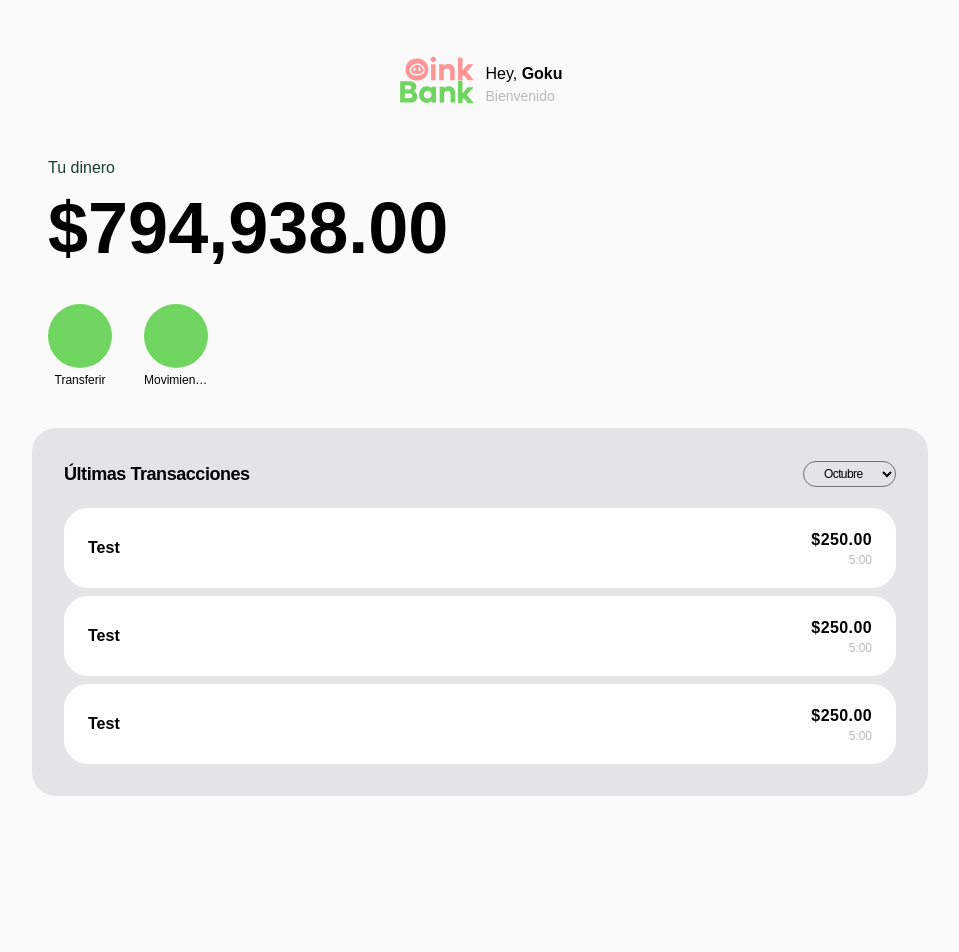
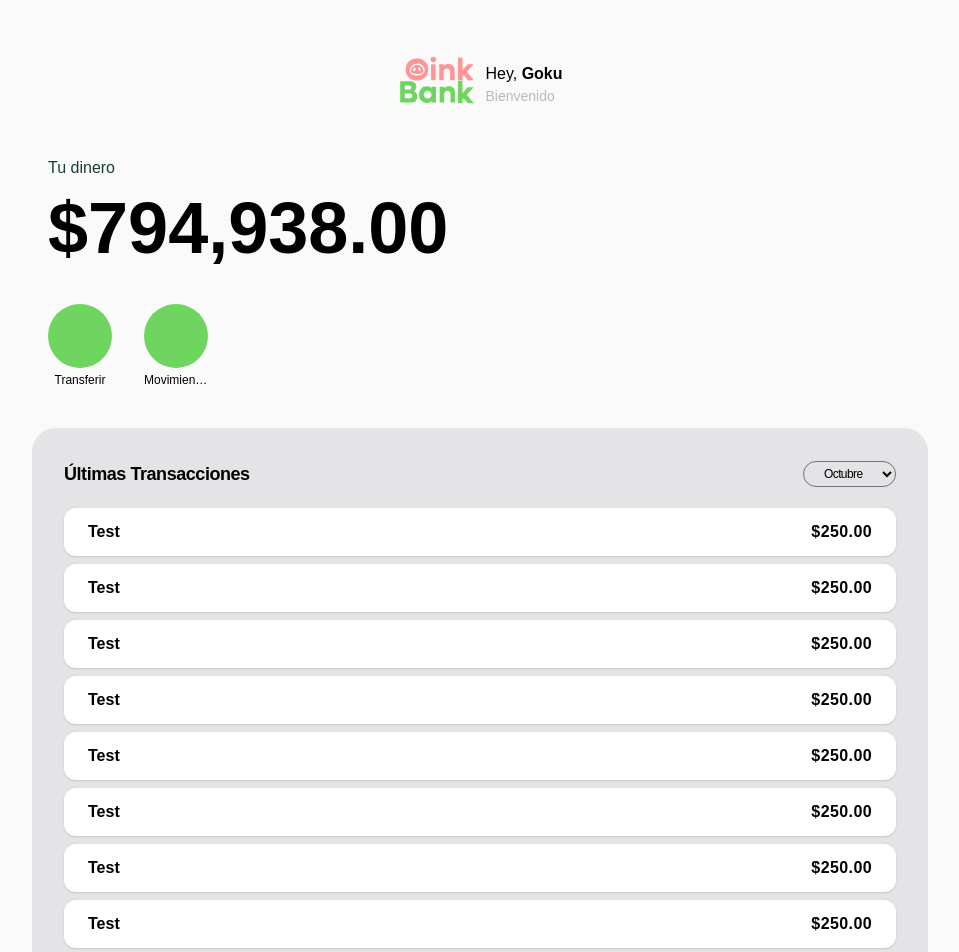
Before and after one commit to No-Country-simulation/c21-27-n-java-angular, an Angular app in the folder frontend/: page /dashboard in a window 1280 px wide. Shown: the top 952 px of the page, without its empty margins (160-1119 px from the left). Built offline with nearby package versions, Linux system fonts and the light colour scheme.

Commit message:
feat(fe): update card style

```diff
--- a/frontend/src/app/core/footer/footer.component.scss
+++ b/frontend/src/app/core/footer/footer.component.scss
@@ -1,6 +1,5 @@
 .footer {
-  // @apply bottom-0 px-5 py-5 lg:px-20 bg-ob-terciary-dark-green min-w-96 mt-80;
-  @apply px-5 pt-16 pb-48 lg:px-20 lg:py-16 bg-ob-black mt-24 lg:mt-48;
+  @apply px-5 pt-16 pb-48 lg:px-20 lg:py-16 bg-ob-black mt-0 lg:mt-0;
 
   &__wrapper {
     @apply max-w-4xl mx-auto;
--- a/frontend/src/app/features/dashboard/components/recents/components/transfer-card/transfer-card.component.html
+++ b/frontend/src/app/features/dashboard/components/recents/components/transfer-card/transfer-card.component.html
@@ -1,6 +1,7 @@
-<p class="destination">{{destination}}</p>
+<a href="#" class="transaction">
+  <p class="destination">{{ destination }}</p>
 
-<div class="details">
-  <p class="details__amount">{{amount | currency}}</p>
-  <p class="details__time">{{time}}</p>
-</div>
+  <div class="details">
+    <p class="details__amount">{{ amount | currency }}</p>
+  </div>
+</a>
--- a/frontend/src/app/features/dashboard/components/recents/components/transfer-card/transfer-card.component.scss
+++ b/frontend/src/app/features/dashboard/components/recents/components/transfer-card/transfer-card.component.scss
@@ -1,7 +1,6 @@
-:host {
-  @apply flex justify-between items-center h-20;
-  @apply bg-white rounded-3xl px-6 py-2;
-  @apply hover:bg-white/60 cursor-pointer;
+.transaction {
+  @apply flex justify-between items-center h-fit;
+  @apply bg-white rounded-xl px-6 py-3 hover:bg-black/10 cursor-pointer shadow;
 }
 
 .destination {
--- a/frontend/src/app/features/dashboard/components/recents/components/transfer-card/transfer-card.component.ts
+++ b/frontend/src/app/features/dashboard/components/recents/components/transfer-card/transfer-card.component.ts
@@ -11,5 +11,4 @@ import { Component, Input } from '@angular/core';
 export class TransferCardComponent {
   @Input({ required: true }) destination: string = '';
   @Input({ required: true }) amount: string = '';
-  @Input({ required: true }) time: string = '';
 }
--- a/frontend/src/app/features/dashboard/components/recents/recents.component.html
+++ b/frontend/src/app/features/dashboard/components/recents/recents.component.html
@@ -1,5 +1,5 @@
 <div [ngClass]="[obPadding()]">
-  <header class="header">
+  <section class="header">
     <h2 [ngClass]="[obHeading({ tag: 'h2' }), 'header__title']">
       <a [href]="path.TRANSACTIONS.HISTORY.path" class="header__title__link">
         Últimas Transacciones
@@ -13,7 +13,7 @@
     >
       <option value="test">Octubre</option>
     </select>
-  </header>
+  </section>
 
   <section class="list">
     <app-transfer-card
@@ -33,5 +33,39 @@
       amount="250"
       time="5:00"
     ></app-transfer-card>
+    <app-transfer-card
+      destination="Test"
+      amount="250"
+      time="5:00"
+    ></app-transfer-card>
+
+    <app-transfer-card
+      destination="Test"
+      amount="250"
+      time="5:00"
+    ></app-transfer-card>
+
+    <app-transfer-card
+      destination="Test"
+      amount="250"
+      time="5:00"
+    ></app-transfer-card>
+    <app-transfer-card
+      destination="Test"
+      amount="250"
+      time="5:00"
+    ></app-transfer-card>
+
+    <app-transfer-card
+      destination="Test"
+      amount="250"
+      time="5:00"
+    ></app-transfer-card>
+
+    <app-transfer-card
+      destination="Test"
+      amount="250"
+      time="5:00"
+    ></app-transfer-card>
   </section>
 </div>
--- a/frontend/src/app/features/dashboard/components/recents/recents.component.scss
+++ b/frontend/src/app/features/dashboard/components/recents/recents.component.scss
@@ -1,5 +1,5 @@
 :host {
-  @apply block mt-20 lg:mt-0 bg-zinc-200 rounded-t-3xl lg:rounded-3xl py-8 px-4;
+  @apply block mt-20 lg:mt-0 bg-zinc-200 rounded-t-3xl py-8 px-4 pb-24;
 }
 
 .header {
```
